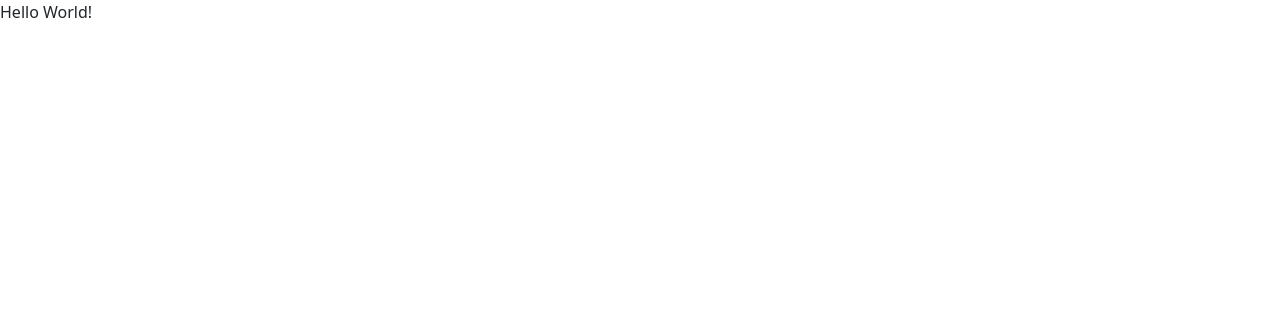
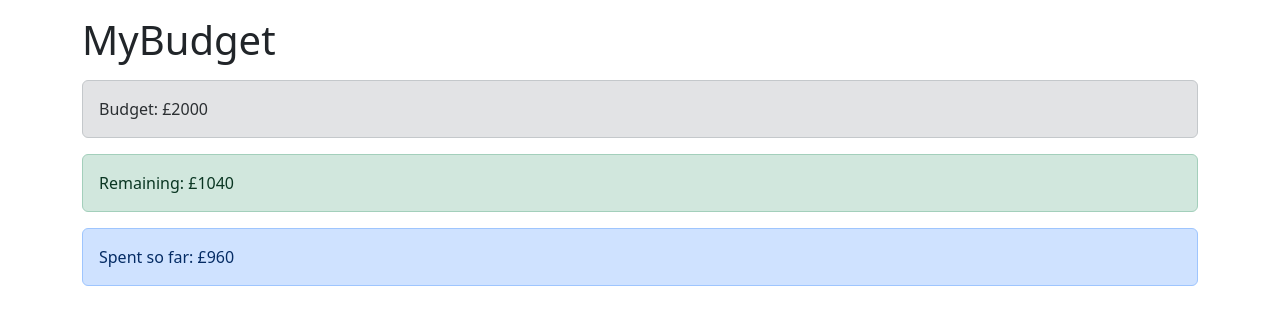
Before and after one commit to RaimundasRa/budget-planner-app-react, a React (Create React App) app: page / in a window 1280 px wide. Shown: the top 324 px of the page. Built offline with nearby package versions, Linux system fonts and the light colour scheme.

Commit message:
components for budget/ramaining/spent

```diff
--- a/src/App.js
+++ b/src/App.js
@@ -1,8 +1,22 @@
 import React from "react";
 import "bootstrap/dist/css/bootstrap.min.css";
+import Budget from "./components/Budget";
+import Remaining from "./components/Ramaining";
+import Spent from "./components/Spent";
 
 const App = () => {
-  return <p>Hello World!</p>;
+  return (
+    <div className="container">
+      <h1 className="mt-3">MyBudget</h1>
+      <div className="row mt-3">
+        <div className="col-sm">
+          <Budget />
+          <Remaining />
+          <Spent />
+        </div>
+      </div>
+    </div>
+  );
 };
 
 export default App;
--- /dev/null
+++ b/src/components/Budget.js
@@ -0,0 +1,11 @@
+import React from "react";
+
+const Budget = () => {
+  return (
+    <div className="alert alert-secondary">
+      <span>Budget: £2000</span>
+    </div>
+  );
+};
+
+export default Budget;
--- /dev/null
+++ b/src/components/Ramaining.js
@@ -0,0 +1,11 @@
+import React from "react";
+
+const Remaining = () => {
+  return (
+    <div className="alert alert-success">
+      <span>Remaining: £1040</span>
+    </div>
+  );
+};
+
+export default Remaining;
--- /dev/null
+++ b/src/components/Spent.js
@@ -0,0 +1,11 @@
+import React from "react";
+
+const Spent = () => {
+  return (
+    <div className="alert alert-primary">
+      <span>Spent so far: £960</span>
+    </div>
+  );
+};
+
+export default Spent;
```
